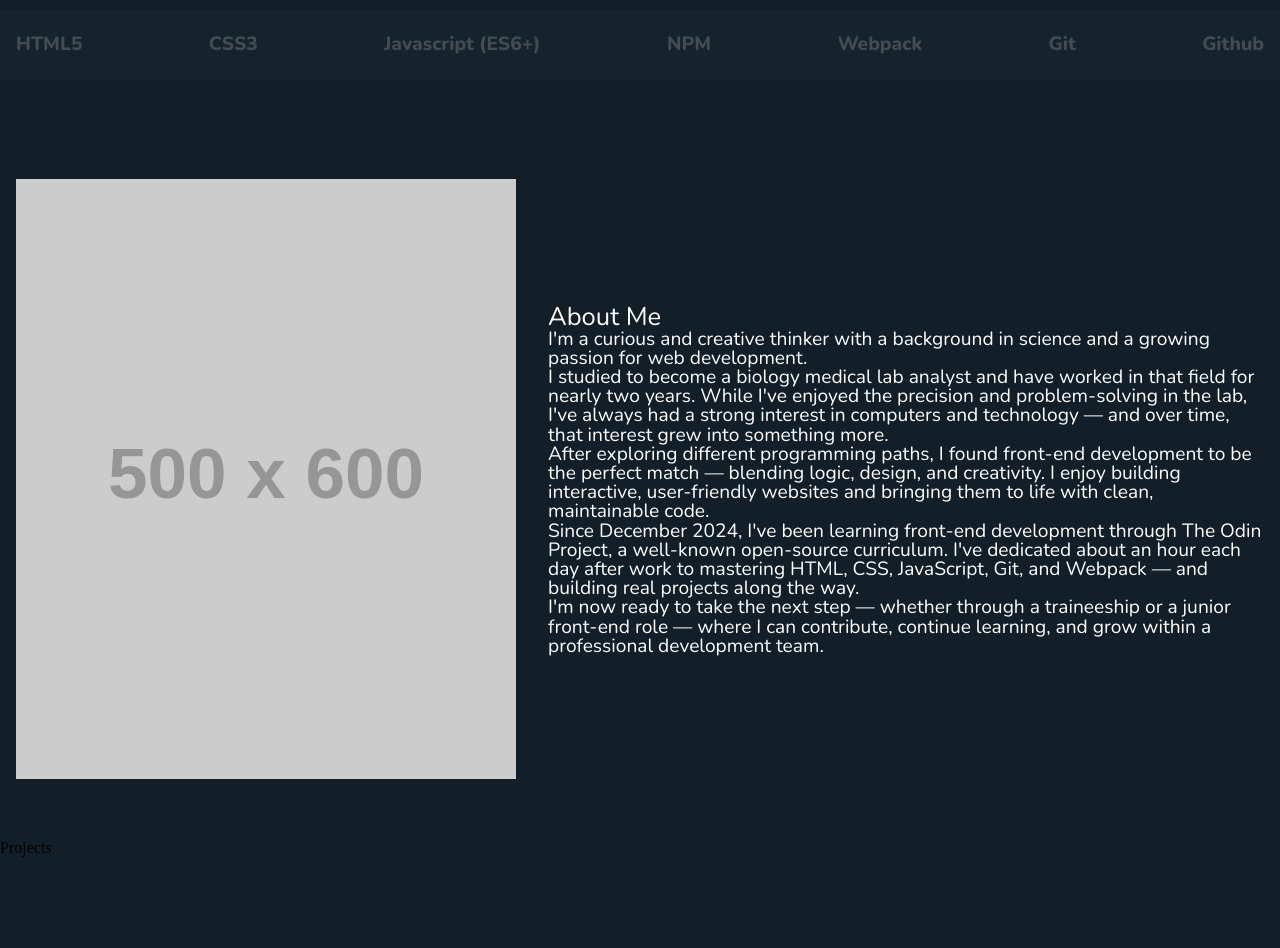
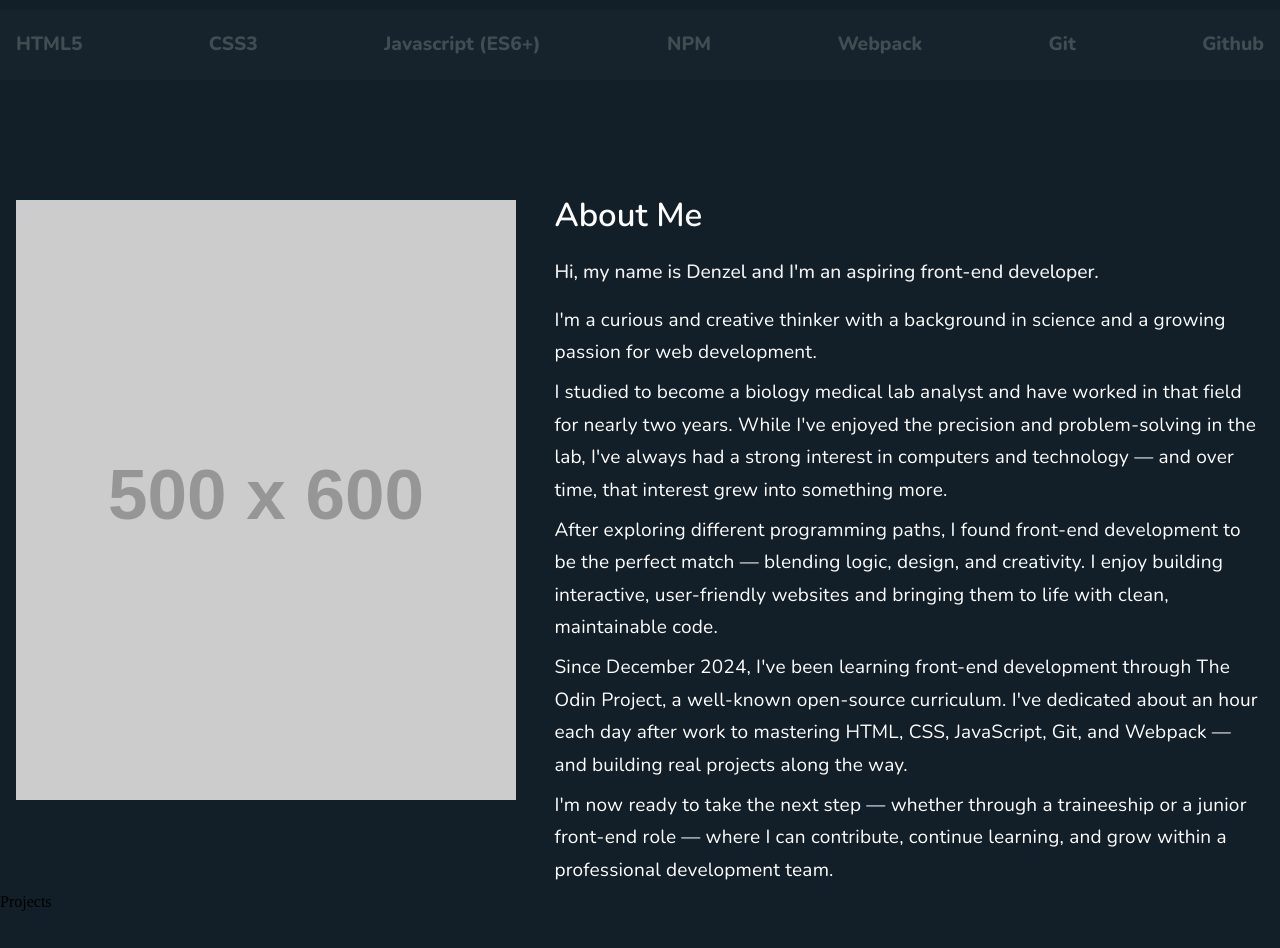
Before and after one commit to C0deBunny/Portfolio, a website built with webpack: page src/index.html in a window 1280 px wide. Shown: the part 680-1628 px from the top of the page. Built offline with nearby package versions, Linux system fonts and the light colour scheme; placeholder pictures from the web are drawn by us.

Commit message:
Finalize about me section

```diff
--- a/src/index.html
+++ b/src/index.html
@@ -54,6 +54,7 @@
 				</div>
 				<div class="text-content">
 					<h1>About Me</h1>
+					<h2>Hi, my name is Denzel and I'm an aspiring front-end developer.</h2>
 					<p>I'm a curious and creative thinker with a background in science and a growing passion for web development.</p>
 					<p>
 						I studied to become a biology medical lab analyst and have worked in that field for nearly two years. While I've enjoyed the precision and problem-solving in the lab, I've
--- a/src/main.css
+++ b/src/main.css
@@ -160,21 +160,50 @@ header a {
 #about {
 	display: grid;
 	grid-template-columns: 1fr 2fr;
-	align-items: center;
-	gap: 2rem;
+	align-items: start;
 	max-width: 1400px;
 	margin: 0 auto;
 	padding: 0 1rem;
+	padding-top: 10vh;
+	gap: clamp(1.5rem, 3vw, 3rem);
+}
+
+#about .image {
+	grid-column: 1/2;
+}
+
+#about .text-content {
+	grid-column: 2/3;
+	display: flex;
+	flex-direction: column;
 }
 
 #about h1 {
 	font-family: "Nunito", sans-serif;
-	font-size: 1.6rem;
+	font-size: clamp(1.6rem, 1.1rem + 1.2vw, 3rem);
+	font-weight: 600;
+	margin-bottom: 1.5rem;
 	color: var(--white);
 }
+
+#about h2 {
+	font-family: "Nunito", sans-serif;
+	font-size: 1.2em;
+	line-height: 1.6;
+	opacity: 0.95;
+	font-weight: 500;
+	margin-bottom: 1rem;
+	color: var(--white);
+}
+
 #about p {
 	font-family: "Nunito", sans-serif;
-	font-size: 1.2rem;
+	font-size: clamp(1rem, 0.95rem + 0.3vw, 1.25rem);
+	max-width: 65ch;
+	line-height: 1.7;
+	letter-spacing: 0.01em;
+	margin-bottom: 0.5rem;
+	text-align: left;
 	color: var(--white);
 }
 
```
